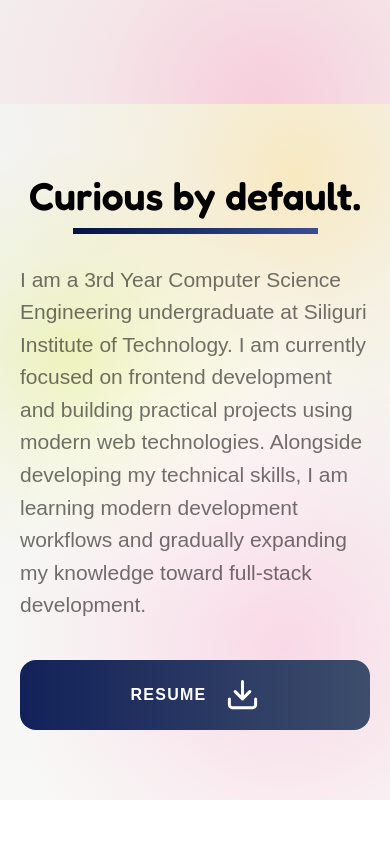
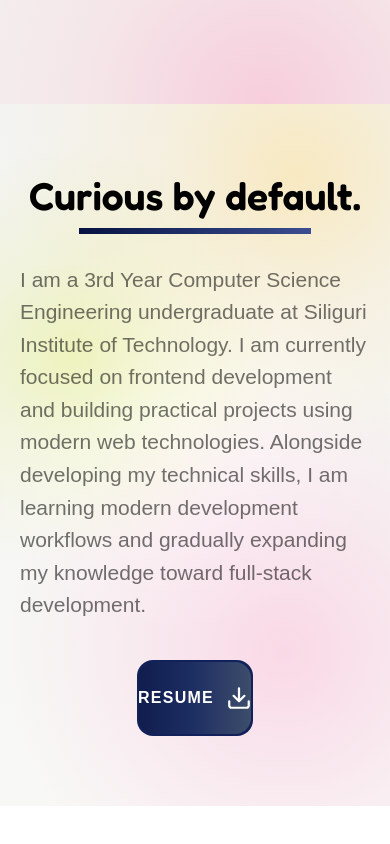
Before and after one commit to avigyanguha/avigyan_portfolio, a React (Vite) app: page / in a window 390 px wide. Shown: the part 740-1584 px from the top of the page. Built offline with nearby package versions, Linux system fonts and the light colour scheme.

Commit message:
resume-button animations added

```diff
--- a/src/sections/About.tsx
+++ b/src/sections/About.tsx
@@ -1,4 +1,6 @@
 import '../styles/sections/About.css';
+import { InView } from '@/ui/in-view';
+import { Spotlight } from '@/ui/spotlight';
 
 interface AboutProps {
   resumeUrl?: string;
@@ -14,11 +16,57 @@ const About: React.FC<AboutProps> = ({
       <div className="about-background" />
 
       <div className="about-container">
+        {/* Heading */}
+        <InView
+          once
+          variants={{
+            hidden: {
+              opacity: 0,
+              y: 40,
+            },
+            visible: {
+              opacity: 1,
+              y: 0,
+            },
+          }}
+          transition={{
+            duration: 0.7,
+            ease: 'easeOut',
+          }}
+          viewOptions={{
+            once: true,
+            amount: 0.3,
+          }}
+        >
           <header className="about-heading-wrapper">
             <h2 className="about-title">Curious by default.</h2>
             <div className="about-title-line" />
           </header>
+        </InView>
 
+        {/* Description */}
+        <InView
+          once
+          variants={{
+            hidden: {
+              opacity: 0,
+              y: 30,
+            },
+            visible: {
+              opacity: 1,
+              y: 0,
+            },
+          }}
+          transition={{
+            duration: 0.7,
+            delay: 0.15,
+            ease: 'easeOut',
+          }}
+          viewOptions={{
+            once: true,
+            amount: 0.3,
+          }}
+        >
           <p className="about-description">
             I am a 3rd Year Computer Science Engineering undergraduate at
             Siliguri Institute of Technology. I am currently focused on frontend
@@ -27,7 +75,33 @@ const About: React.FC<AboutProps> = ({
             modern development workflows and gradually expanding my knowledge
             toward full-stack development.
           </p>
+        </InView>
 
+        {/* Resume Button */}
+        <InView
+          once
+          variants={{
+            hidden: {
+              opacity: 0,
+              y: 25,
+              scale: 0.95,
+            },
+            visible: {
+              opacity: 1,
+              y: 0,
+              scale: 1,
+            },
+          }}
+          transition={{
+            duration: 0.6,
+            delay: 0.3,
+            ease: 'easeOut',
+          }}
+          viewOptions={{
+            once: true,
+            amount: 0.3,
+          }}
+        >
           <a
             href={resumeUrl}
             target="_blank"
@@ -36,7 +110,16 @@ const About: React.FC<AboutProps> = ({
             className="resume-button"
             aria-label="View resume"
           >
+            {/* Moving blue/white border spotlight */}
+            <Spotlight
+              className="resume-border-spotlight"
+              size={180}
+            />
+
+            {/* Button Content */}
+            <span className="resume-button-content">
               <span>Resume</span>
+
               <svg
                 className="resume-download-icon"
                 xmlns="http://www.w3.org/2000/svg"
@@ -54,7 +137,9 @@ const About: React.FC<AboutProps> = ({
                   strokeLinejoin="round"
                 />
               </svg>
+            </span>
           </a>
+        </InView>
       </div>
     </section>
   );
--- a/src/styles/sections/About.css
+++ b/src/styles/sections/About.css
@@ -25,38 +25,28 @@
     pointer-events: none;
 
     background:
-    radial-gradient(
-      circle at 18% 36%,
+        radial-gradient(circle at 18% 36%,
             rgba(224, 236, 111, 0.42) 0%,
             rgba(224, 236, 111, 0.16) 18%,
-      transparent 38%
-    ),
+            transparent 38%),
 
-    radial-gradient(
-      circle at 76% 10%,
+        radial-gradient(circle at 76% 10%,
             rgba(255, 212, 98, 0.34) 0%,
             rgba(255, 212, 98, 0.12) 20%,
-      transparent 42%
-    ),
+            transparent 42%),
 
-    radial-gradient(
-      circle at 73% 78%,
+        radial-gradient(circle at 73% 78%,
             rgba(255, 158, 203, 0.34) 0%,
             rgba(255, 158, 203, 0.14) 24%,
-      transparent 45%
-    ),
+            transparent 45%),
 
-    radial-gradient(
-      circle at 46% 47%,
+        radial-gradient(circle at 46% 47%,
             rgba(255, 255, 255, 0.8) 0%,
-      transparent 48%
-    ),
+            transparent 48%),
 
-    linear-gradient(
-      180deg,
+        linear-gradient(180deg,
             #f3f3f1 0%,
-      #f8f8f6 100%
-    );
+            #f8f8f6 100%);
 }
 
 
@@ -113,7 +103,9 @@
 
     margin-top: 12px;
 
-  background: linear-gradient(90deg, #051242 0%, #3c4e91 100%);
+    background: linear-gradient(90deg,
+            #051242 0%,
+            #3c4e91 100%);
 }
 
 
@@ -145,6 +137,9 @@
    ========================================================= */
 
 .resume-button {
+    position: relative;
+    isolation: isolate;
+
     width: 383px;
     min-height: 85px;
 
@@ -152,17 +147,107 @@
     align-items: center;
     justify-content: center;
 
-  gap: 18px;
+    margin-top: 50px;
 
-  margin-top: 50px;
+    padding: 2px;
 
     border-radius: 18px;
 
-  background: linear-gradient(
-    90deg,
-    #122159 0%,
-    #3d4d6b 100%
-  );
+    overflow: hidden;
+
+    background: #122159;
+
+    text-decoration: none;
+
+    cursor: pointer;
+
+    transition:
+        transform 0.3s ease,
+        box-shadow 0.3s ease;
+}
+
+
+/* =========================================================
+   BASE BUTTON SURFACE
+   ========================================================= */
+
+.resume-button::before {
+    content: '';
+
+    position: absolute;
+    inset: 2px;
+
+    z-index: 1;
+
+    border-radius: 16px;
+
+    background: linear-gradient(90deg,
+            #101d4d 0%,
+            #1d2e63 48%,
+            #3d4d6b 100%);
+
+    pointer-events: none;
+}
+
+
+/* =========================================================
+   MOVING BORDER SPOTLIGHT
+   ========================================================= */
+
+.resume-border-spotlight {
+    position: absolute;
+
+    z-index: 0;
+
+    background: radial-gradient(circle,
+            rgba(255, 255, 255, 0.95) 0%,
+            rgba(147, 210, 255, 0.9) 20%,
+            rgba(92, 171, 255, 0.7) 38%,
+            transparent 70%);
+
+    filter: blur(14px);
+
+    mix-blend-mode: screen;
+}
+
+
+/* =========================================================
+   MOVING INNER SPOTLIGHT
+   ========================================================= */
+
+.resume-inner-spotlight {
+    position: absolute;
+
+    z-index: 2;
+
+    background: radial-gradient(circle,
+            rgba(255, 255, 255, 0.24) 0%,
+            rgba(176, 215, 255, 0.16) 28%,
+            rgba(102, 166, 255, 0.08) 48%,
+            transparent 72%);
+
+    filter: blur(18px);
+
+    mix-blend-mode: screen;
+}
+
+
+/* =========================================================
+   BUTTON CONTENT
+   ========================================================= */
+
+.resume-button-content {
+    position: relative;
+    z-index: 3;
+
+    width: 100%;
+    min-height: 81px;
+
+    display: inline-flex;
+    align-items: center;
+    justify-content: center;
+
+    gap: 18px;
 
     color: #ffffff;
 
@@ -171,27 +256,30 @@
     font-style: normal;
     font-weight: 700;
 
-  text-decoration: none;
     text-transform: uppercase;
     letter-spacing: 0.08em;
-
-  cursor: pointer;
-
-  transition:
-    transform 0.25s ease,
-    box-shadow 0.25s ease,
-    filter 0.25s ease;
 }
 
 
-.resume-button:hover {
+.resume-download-icon {
+    width: 35px;
+    height: 35px;
+
+    flex-shrink: 0;
+}
+
+
+/* =========================================================
+   BUTTON INTERACTION
+   ========================================================= */
+
+/* .resume-button:hover {
   transform: translateY(-4px);
 
   box-shadow:
-    0 15px 35px rgba(18, 33, 89, 0.25);
-
-  filter: brightness(1.08);
-}
+    0 15px 35px rgba(18, 33, 89, 0.28),
+    0 0 35px rgba(116, 190, 255, 0.18);
+} */
 
 
 .resume-button:active {
@@ -200,14 +288,8 @@
 
 
 .resume-button:focus-visible {
-  outline: 3px solid rgba(18, 33, 89, 0.4);
+    outline: 3px solid rgba(125, 196, 255, 0.7);
     outline-offset: 5px;
-}
-
-
-.resume-download-icon {
-  width: 35px;
-  height: 35px;
 }
 
 
@@ -275,6 +357,11 @@
 
         margin-top: 45px;
     }
+
+
+    .resume-button-content {
+        min-height: 74px;
+    }
 }
 
 
@@ -315,14 +402,40 @@
     }
 
 
+    /* =====================================================
+     RESUME BUTTON
+     ===================================================== */
+
     .resume-button {
         width: 100%;
         min-height: 70px;
 
         margin-top: 38px;
 
+        padding: 1px;
+
         border-radius: 16px;
+    }
+
+
+    /* Dark inner surface */
+    .resume-button-surface {
+        min-height: 68px;
+
+        border-radius: 15px;
+    }
+
+
+    /* Button content */
+    .resume-button-content {
+        gap: 12px;
 
         font-size: 16px;
     }
+
+
+    .resume-download-icon {
+        width: 26px;
+        height: 26px;
     }
+}
--- /dev/null
+++ b/src/ui/in-view.tsx
@@ -0,0 +1,62 @@
+
+'use client';
+
+import { type ReactNode, useRef } from 'react';
+import {
+  motion,
+  useInView,
+} from 'motion/react';
+import type { Variant, Transition, UseInViewOptions } from 'motion/react';
+
+export type InViewProps = {
+  children: ReactNode;
+  variants?: {
+    hidden: Variant;
+    visible: Variant;
+  };
+  transition?: Transition;
+  viewOptions?: UseInViewOptions;
+  as?: React.ElementType;
+  once?: boolean;
+};
+
+const defaultVariants = {
+  hidden: {
+    opacity: 0,
+  },
+  visible: {
+    opacity: 1,
+  },
+};
+
+export function InView({
+  children,
+  variants = defaultVariants,
+  transition,
+  viewOptions,
+  as = 'div',
+  once = true,
+}: InViewProps) {
+  const ref = useRef(null);
+
+  const isInView = useInView(ref, {
+    ...viewOptions,
+    once,
+  });
+
+  const MotionComponent = motion[
+    as as keyof typeof motion
+  ] as typeof as;
+
+  return (
+    <MotionComponent
+      ref={ref}
+      initial="hidden"
+      animate={isInView ? 'visible' : 'hidden'}
+      variants={variants}
+      transition={transition}
+    >
+      {children}
+    </MotionComponent>
+  );
+}
--- /dev/null
+++ b/src/ui/spotlight.tsx
@@ -0,0 +1,134 @@
+'use client';
+
+import {
+  useCallback,
+  useEffect,
+  useRef,
+  useState,
+} from 'react';
+
+import {
+  motion,
+  useSpring,
+  useTransform,
+  type SpringOptions,
+} from 'motion/react';
+
+import { cn } from '@/lib/utils';
+
+export type SpotlightProps = {
+  className?: string;
+  size?: number;
+  springOptions?: SpringOptions;
+};
+
+export function Spotlight({
+  className,
+  size = 180,
+  springOptions = {
+    stiffness: 180,
+    damping: 22,
+    mass: 0.5,
+  },
+}: SpotlightProps) {
+  const spotlightRef = useRef<HTMLDivElement>(null);
+
+  const [parentElement, setParentElement] =
+    useState<HTMLElement | null>(null);
+
+  const [isHovered, setIsHovered] = useState(false);
+
+  const mouseX = useSpring(0, springOptions);
+  const mouseY = useSpring(0, springOptions);
+
+  const left = useTransform(
+    mouseX,
+    (x) => `${x - size / 2}px`
+  );
+
+  const top = useTransform(
+    mouseY,
+    (y) => `${y - size / 2}px`
+  );
+
+  useEffect(() => {
+    if (spotlightRef.current?.parentElement) {
+      setParentElement(spotlightRef.current.parentElement);
+    }
+  }, []);
+
+  const handleMouseMove = useCallback(
+    (event: MouseEvent) => {
+      if (!parentElement) return;
+
+      const rect =
+        parentElement.getBoundingClientRect();
+
+      mouseX.set(event.clientX - rect.left);
+      mouseY.set(event.clientY - rect.top);
+    },
+    [mouseX, mouseY, parentElement]
+  );
+
+  useEffect(() => {
+    if (!parentElement) return;
+
+    const handleMouseEnter = () => {
+      setIsHovered(true);
+    };
+
+    const handleMouseLeave = () => {
+      setIsHovered(false);
+    };
+
+    parentElement.addEventListener(
+      'mousemove',
+      handleMouseMove
+    );
+
+    parentElement.addEventListener(
+      'mouseenter',
+      handleMouseEnter
+    );
+
+    parentElement.addEventListener(
+      'mouseleave',
+      handleMouseLeave
+    );
+
+    return () => {
+      parentElement.removeEventListener(
+        'mousemove',
+        handleMouseMove
+      );
+
+      parentElement.removeEventListener(
+        'mouseenter',
+        handleMouseEnter
+      );
+
+      parentElement.removeEventListener(
+        'mouseleave',
+        handleMouseLeave
+      );
+    };
+  }, [parentElement, handleMouseMove]);
+
+  return (
+    <motion.div
+      ref={spotlightRef}
+      className={cn(
+        'pointer-events-none absolute rounded-full',
+        'transition-opacity duration-300',
+        isHovered ? 'opacity-100' : 'opacity-0',
+        className
+      )}
+      style={{
+        width: size,
+        height: size,
+        left,
+        top,
+      }}
+    />
+  );
+}
```
Lines whose indentation alone changed are shown as unchanged.
